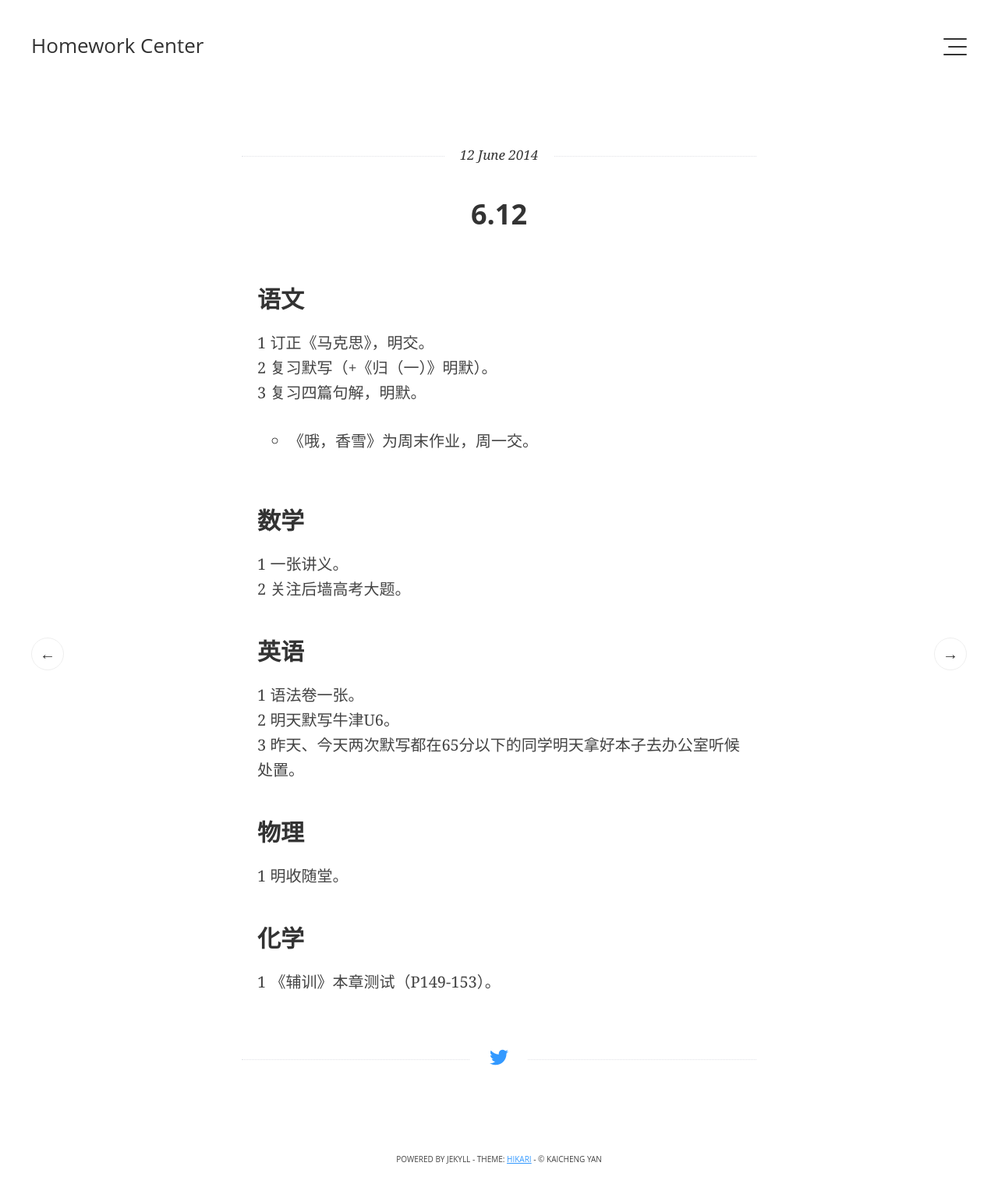
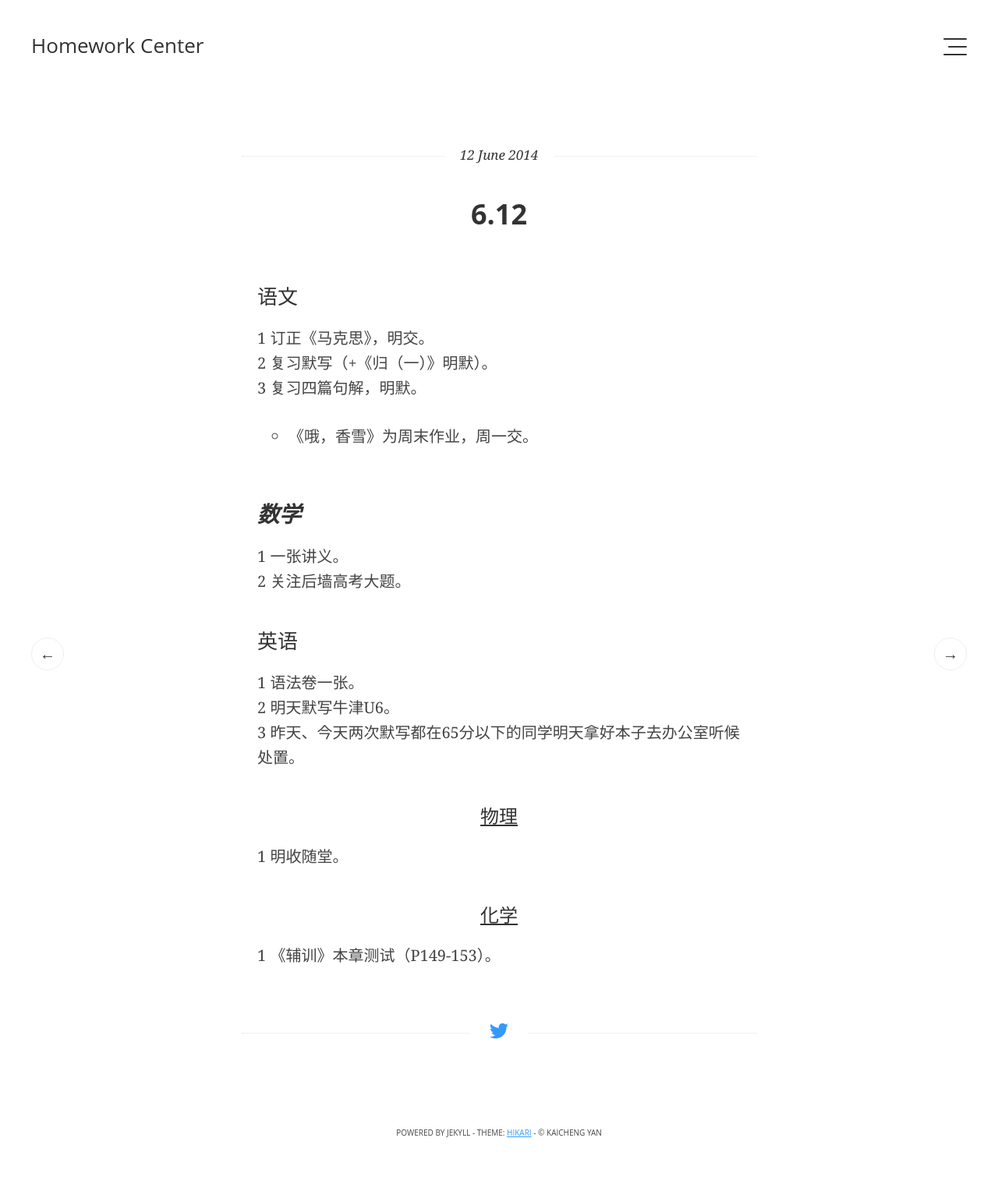
Before and after one commit to efz1602/efz1602.github.io, a Jekyll site: the page built from _posts/2014-06-12-list20140612.markdown, in a window 1280 px wide. Shown: the whole page at 78% size. Built offline with Jekyll 4.4.1, drawn with Linux system fonts in a browser that asks for light colours; some web fonts are replaced; Markdown is read by kramdown in place of the engine named in the settings; after the commit the page ends 1503 px from its top, so only the background shows below that.

```diff
--- a/_posts/2014-06-12-list20140612.markdown
+++ b/_posts/2014-06-12-list20140612.markdown
@@ -4,28 +4,23 @@ title:  "6.12"
 date:   2014-06-12
 ---
 
-语文
-====
+###语文
 1 订正《马克思》，明交。
 2 复习默写（+《归（一）》明默）。
 3 复习四篇句解，明默。
 * 《哦，香雪》为周末作业，周一交。
 
-数学
-====
+##数学
 1 一张讲义。
 2 关注后墙高考大题。
 
-英语
-====
+###英语
 1 语法卷一张。
 2 明天默写牛津U6。
 3 昨天、今天两次默写都在65分以下的同学明天拿好本子去办公室听候处置。
 
-物理
-====
+####物理
 1 明收随堂。
 
-化学
-====
+####化学
 1 《辅训》本章测试（P149-153）。
```
